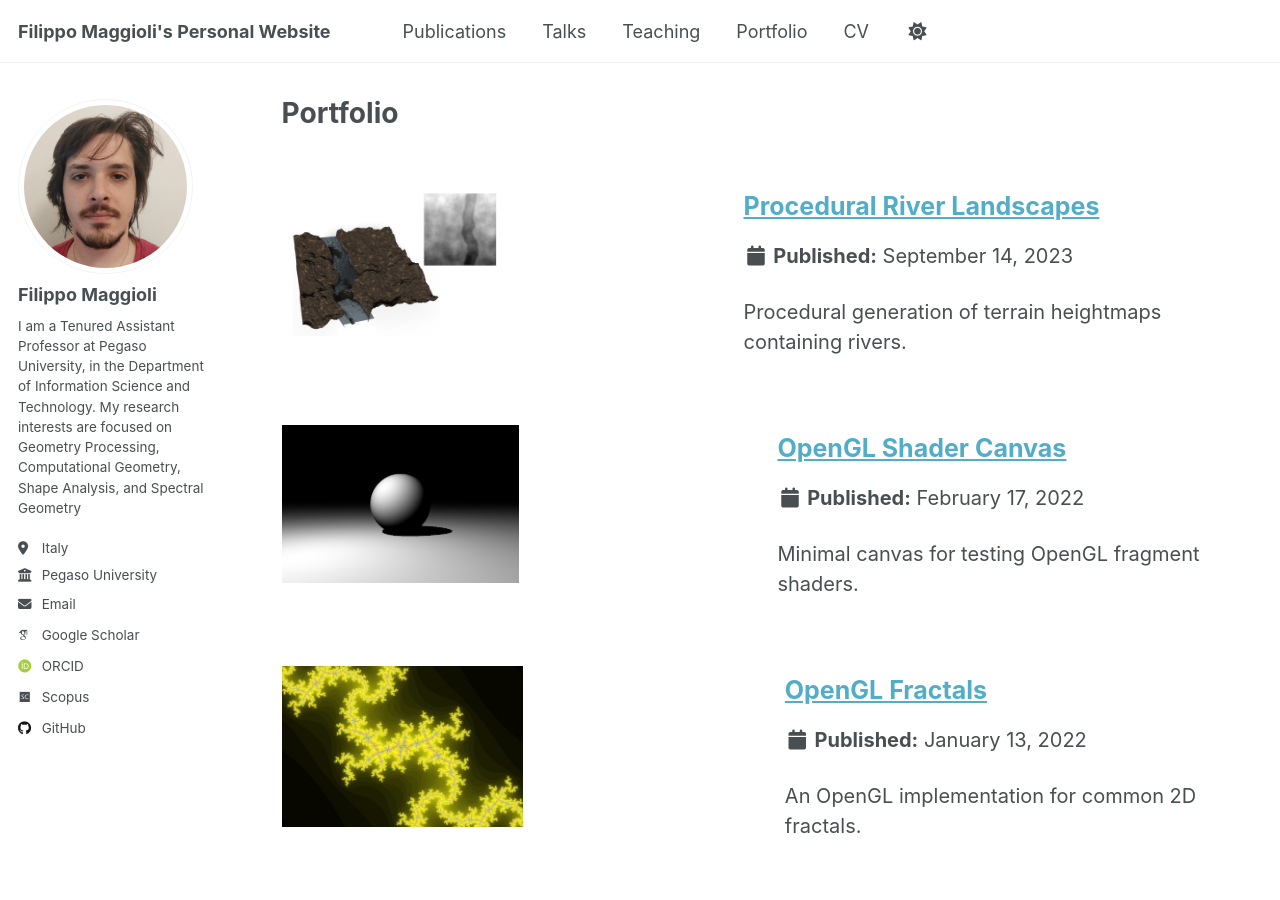
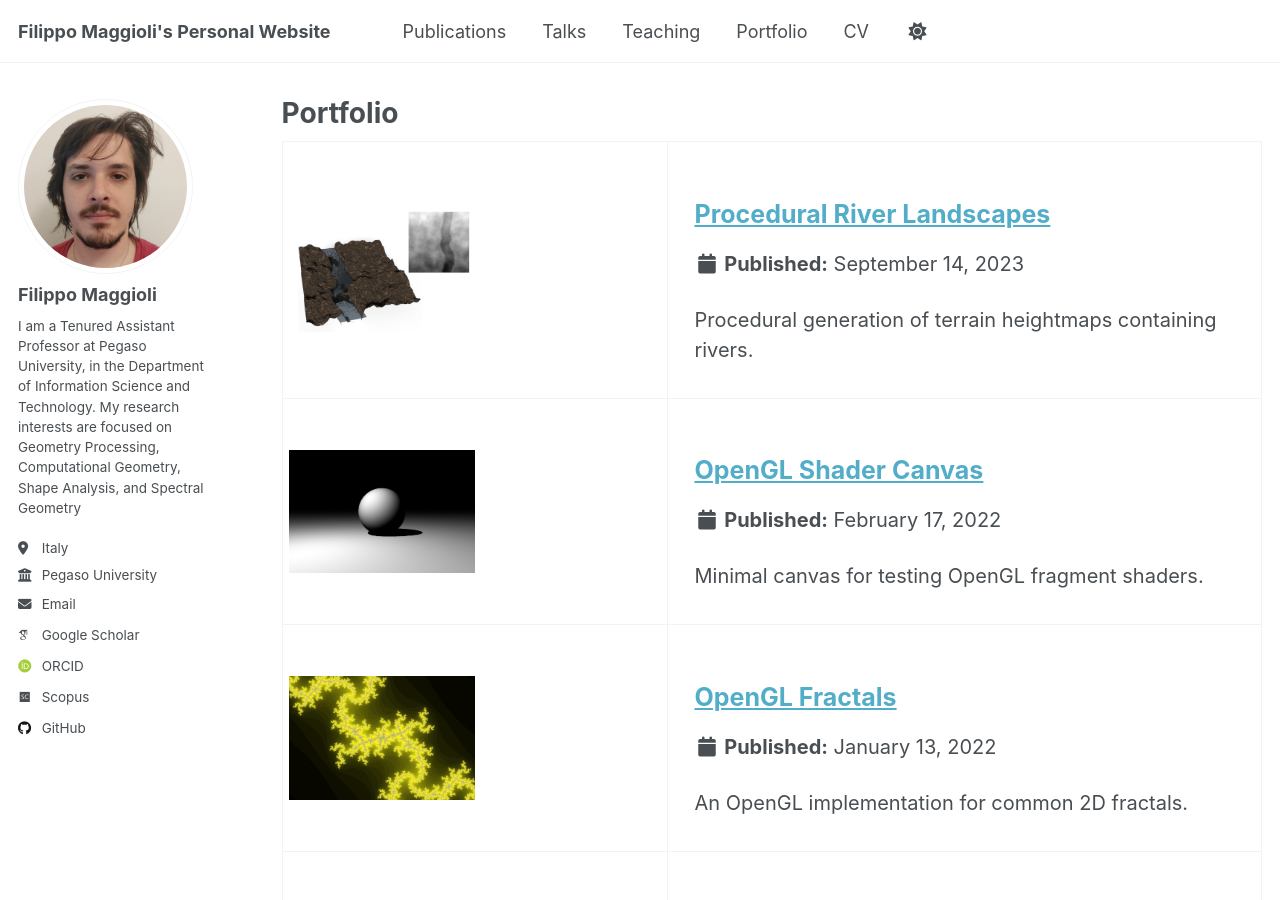
Before and after one commit to fmaggioli/fmaggioli.github.io, a Jekyll site: the page built from _pages/portfolio.html, in a window 1280 px wide and 900 px high. Built offline with Jekyll 4.4.1, drawn with Linux system fonts in a browser that asks for light colours; some web fonts are replaced.

Commit message:
Polishing portfolio

```diff
--- a/_includes/portfolio-single.html
+++ b/_includes/portfolio-single.html
@@ -12,13 +12,11 @@
   {% assign title = post.title %}
 {% endif %}
 
+<tr>
+  <td><img src="{{ post.teaser }}"></td>
+  <td>
     <div class="{{ include.type | default: "list" }}__item">
       <article class="archive__item" itemscope itemtype="http://schema.org/CreativeWork">
-    <div class="container">
-
-      <div class="image">
-        <img src="{{ post.teaser }}">
-      </div>
           <div class="text">
             <h2 class="archive__item-title" itemprop="headline">
               {% if post.link %}
@@ -74,6 +72,7 @@
               <p><a href="{{ post.bibtexurl }}">Download Bibtex</a></p>
             {% endif %}
           </div>
-    </div>
       </article>
     </div>
+  </td>
+</tr>
--- a/_pages/portfolio.html
+++ b/_pages/portfolio.html
@@ -27,6 +27,10 @@ img {
   </style>
 
 
+<table width="100%">
+<tbody>
 {% for post in site.portfolio reversed %}
   {% include portfolio-single.html %}
 {% endfor %}
+</tbody>
+</table>
```
Lines whose indentation alone changed are shown as unchanged.
